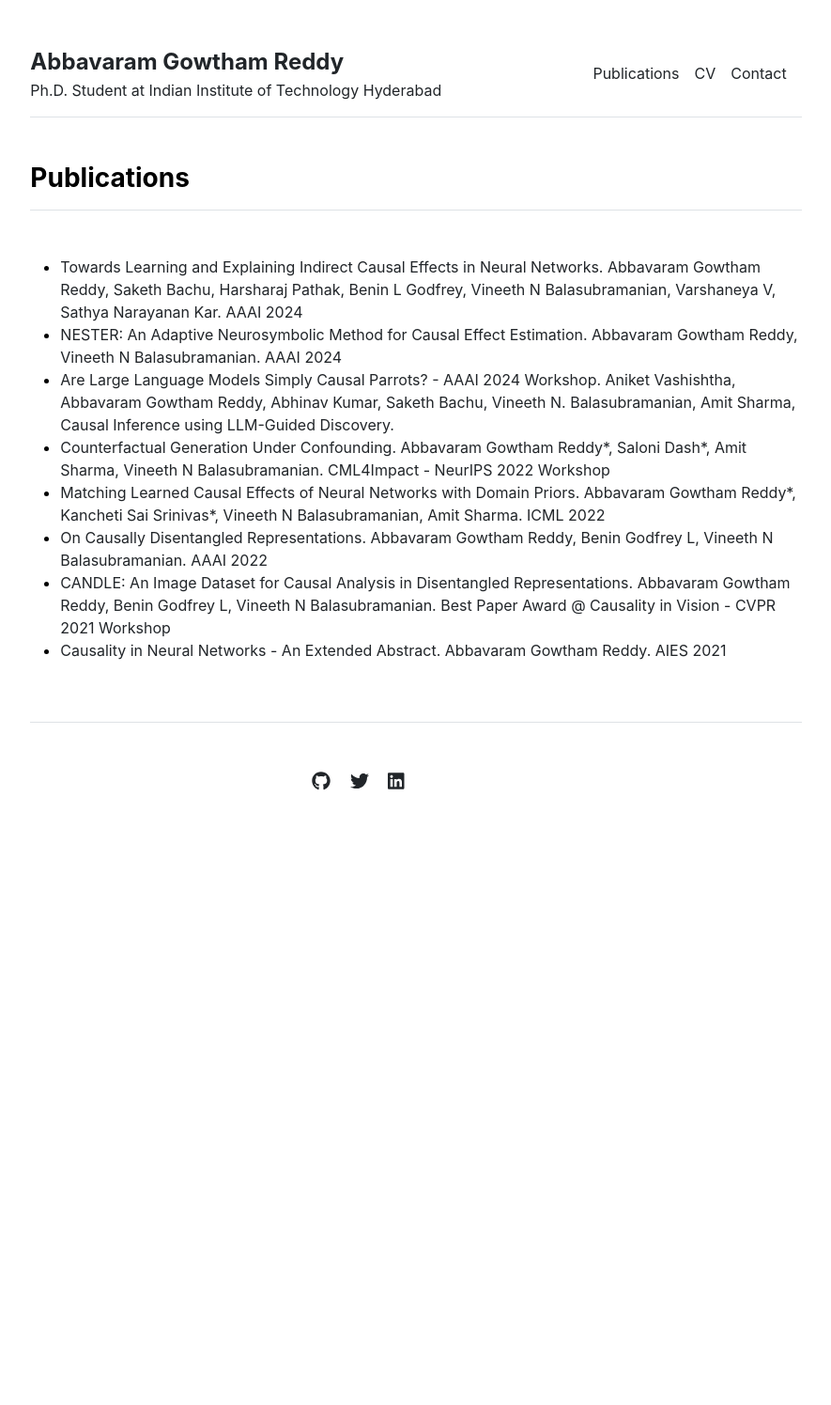
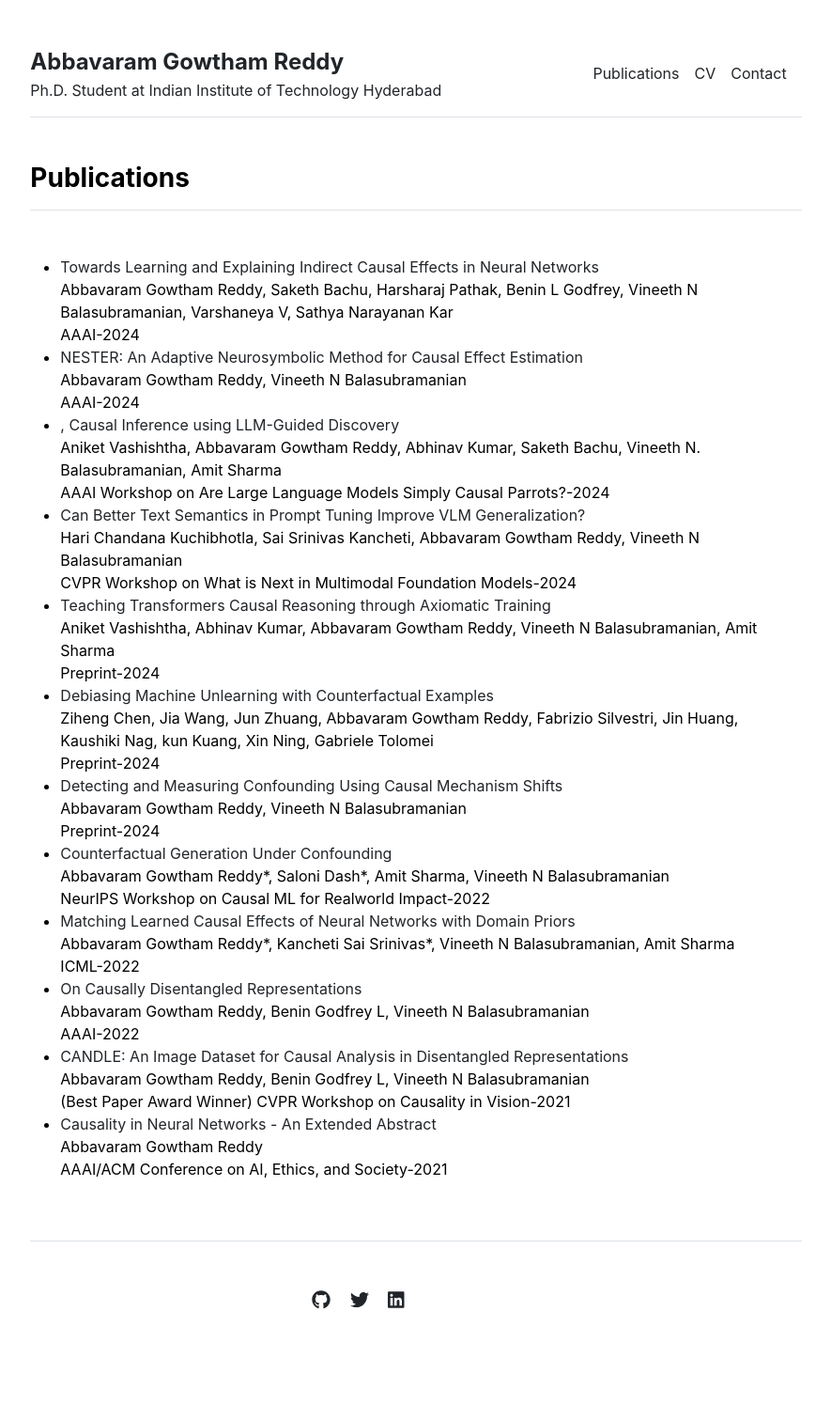
Before and after one commit to gautam0707/gautam0707.github.io, a Jekyll site: the page built from publications.md, in a window 1280 px wide. Shown: the whole page at 94% size, without its empty margins (197-1082 px from the left). Built offline with Jekyll 4.4.1, drawn with Linux system fonts in a browser that asks for light colours; before the commit the page ends 943 px from its top, so only the background shows below that.

Commit message:
publications

```diff
--- a/_data/publications.yml
+++ b/_data/publications.yml
@@ -1,19 +1,61 @@
-featured:
-- {name: 'Towards Learning and Explaining Indirect Causal Effects in Neural Networks. Abbavaram Gowtham Reddy, Saketh Bachu, Harsharaj Pathak, Benin L Godfrey, Vineeth N Balasubramanian, Varshaneya V, Sathya Narayanan Kar. AAAI 2024', url: 'https://arxiv.org/pdf/2303.13850.pdf'}
-- {name: 'NESTER: An Adaptive Neurosymbolic Method for Causal Effect Estimation. Abbavaram Gowtham Reddy, Vineeth N Balasubramanian. AAAI 2024', url: 'https://arxiv.org/pdf/2211.04370.pdf'}
-- {name: 'Are Large Language Models Simply Causal Parrots? - AAAI 2024 Workshop. Aniket Vashishtha, Abbavaram Gowtham Reddy, Abhinav Kumar, Saketh Bachu, Vineeth N. Balasubramanian, Amit Sharma, Causal Inference using LLM-Guided Discovery.', url: 'https://openreview.net/forum?id=4B296hrTIS&referrer=%5BAuthor%20Console%5D(%2Fgroup%3Fid%3DAAAI.org%2F2024%2FWorkshop%2FLLM-CP%2FAuthors%23your-submissions'}
-- {name: 'Counterfactual Generation Under Confounding. Abbavaram Gowtham Reddy*, Saloni Dash*, Amit Sharma, Vineeth N Balasubramanian. CML4Impact - NeurIPS 2022 Workshop', url: 'https://openreview.net/forum?id=JyBdgHT-KH_'}
-- {name: 'Matching Learned Causal Effects of Neural Networks with Domain Priors. Abbavaram Gowtham Reddy*, Kancheti Sai Srinivas*, Vineeth N Balasubramanian, Amit Sharma. ICML 2022', url: 'https://proceedings.mlr.press/v162/kancheti22a.html'}
-- {name: 'On Causally Disentangled Representations. Abbavaram Gowtham Reddy, Benin Godfrey L, Vineeth N Balasubramanian. AAAI 2022', url: 'https://doi.org/10.1609/aaai.v36i7.20781'}
-- {name: 'CANDLE: An Image Dataset for Causal Analysis in Disentangled Representations. Abbavaram Gowtham Reddy, Benin Godfrey L, Vineeth N Balasubramanian. Best Paper Award @ Causality in Vision - CVPR 2021 Workshop', url: 'https://github.com/gautam0707/candle-simulator'}
-- {name: 'Causality in Neural Networks - An Extended Abstract. Abbavaram Gowtham Reddy. AIES 2021', url: 'https://doi.org/10.1145/3461702.3462467'}
-
 index:
-- {name: 'Towards Learning and Explaining Indirect Causal Effects in Neural Networks. Abbavaram Gowtham Reddy, Saketh Bachu, Harsharaj Pathak, Benin L Godfrey, Vineeth N Balasubramanian, Varshaneya V, Sathya Narayanan Kar. AAAI 2024', url: 'https://arxiv.org/pdf/2303.13850.pdf'}
-- {name: 'NESTER: An Adaptive Neurosymbolic Method for Causal Effect Estimation. Abbavaram Gowtham Reddy, Vineeth N Balasubramanian. AAAI 2024', url: 'https://arxiv.org/pdf/2211.04370.pdf'}
-- {name: 'Are Large Language Models Simply Causal Parrots? - AAAI 2024 Workshop. Aniket Vashishtha, Abbavaram Gowtham Reddy, Abhinav Kumar, Saketh Bachu, Vineeth N. Balasubramanian, Amit Sharma, Causal Inference using LLM-Guided Discovery.', url: 'https://openreview.net/forum?id=4B296hrTIS&referrer=%5BAuthor%20Console%5D(%2Fgroup%3Fid%3DAAAI.org%2F2024%2FWorkshop%2FLLM-CP%2FAuthors%23your-submissions'}
-- {name: 'Counterfactual Generation Under Confounding. Abbavaram Gowtham Reddy*, Saloni Dash*, Amit Sharma, Vineeth N Balasubramanian. CML4Impact - NeurIPS 2022 Workshop', url: 'https://openreview.net/forum?id=JyBdgHT-KH_'}
-- {name: 'Matching Learned Causal Effects of Neural Networks with Domain Priors. Abbavaram Gowtham Reddy*, Kancheti Sai Srinivas*, Vineeth N Balasubramanian, Amit Sharma. ICML 2022', url: 'https://proceedings.mlr.press/v162/kancheti22a.html'}
-- {name: 'On Causally Disentangled Representations. Abbavaram Gowtham Reddy, Benin Godfrey L, Vineeth N Balasubramanian. AAAI 2022', url: 'https://doi.org/10.1609/aaai.v36i7.20781'}
-- {name: 'CANDLE: An Image Dataset for Causal Analysis in Disentangled Representations. Abbavaram Gowtham Reddy, Benin Godfrey L, Vineeth N Balasubramanian. Best Paper Award @ Causality in Vision - CVPR 2021 Workshop', url: 'https://github.com/gautam0707/candle-simulator'}
-- {name: 'Causality in Neural Networks - An Extended Abstract. Abbavaram Gowtham Reddy. AIES 2021', url: 'https://doi.org/10.1145/3461702.3462467'}
+- {venue: 'AAAI',
+  year: '2024',
+  authors: "Abbavaram Gowtham Reddy, Saketh Bachu, Harsharaj Pathak, Benin L Godfrey, Vineeth N Balasubramanian, Varshaneya V, Sathya Narayanan Kar",
+  title: 'Towards Learning and Explaining Indirect Causal Effects in Neural Networks',
+  url: 'https://arxiv.org/pdf/2303.13850.pdf'}
+- {venue: 'AAAI',
+  year: '2024',
+  authors: "Abbavaram Gowtham Reddy, Vineeth N Balasubramanian",
+  title: 'NESTER: An Adaptive Neurosymbolic Method for Causal Effect Estimation',
+  url: 'https://arxiv.org/pdf/2211.04370.pdf'}
+- {venue: 'AAAI Workshop on Are Large Language Models Simply Causal Parrots?',
+ year: '2024',
+ authors: "Aniket Vashishtha, Abbavaram Gowtham Reddy, Abhinav Kumar, Saketh Bachu, Vineeth N. Balasubramanian, Amit Sharma",
+ title: ', Causal Inference using LLM-Guided Discovery',
+ url: 'https://openreview.net/forum?id=4B296hrTIS&referrer=%5BAuthor%20Console%5D(%2Fgroup%3Fid%3DAAAI.org%2F2024%2FWorkshop%2FLLM-CP%2FAuthors%23your-submissions'}
+- {venue: 'CVPR Workshop on What is Next in Multimodal Foundation Models',
+  year: '2024',
+  authors: "Hari Chandana Kuchibhotla, Sai Srinivas Kancheti, Abbavaram Gowtham Reddy, Vineeth N Balasubramanian",
+  title: 'Can Better Text Semantics in Prompt Tuning Improve VLM Generalization?',
+  url: 'https://arxiv.org/pdf/2405.07921'}
+- {venue: 'Preprint',
+  year: '2024',
+  authors: "Aniket Vashishtha, Abhinav Kumar, Abbavaram Gowtham Reddy, Vineeth N Balasubramanian, Amit Sharma",
+  title: 'Teaching Transformers Causal Reasoning through Axiomatic Training',
+  url: 'https://arxiv.org/pdf/2407.07612'}
+- {venue: 'Preprint',
+  year: '2024',
+  authors: "Ziheng Chen, Jia Wang, Jun Zhuang, Abbavaram Gowtham Reddy, Fabrizio Silvestri, Jin Huang, Kaushiki Nag, kun Kuang, Xin Ning, Gabriele Tolomei",
+  title: 'Debiasing Machine Unlearning with Counterfactual Examples',
+  url: 'https://arxiv.org/pdf/2404.15760'}
+- {venue: 'Preprint',
+  year: '2024',
+  authors: "Abbavaram Gowtham Reddy, Vineeth N Balasubramanian",
+  title: 'Detecting and Measuring Confounding Using Causal Mechanism Shifts',
+  url: ''}
+- {venue: "NeurIPS Workshop on Causal ML for Realworld Impact",
+  year: "2022",
+  authors: "Abbavaram Gowtham Reddy*, Saloni Dash*, Amit Sharma, Vineeth N Balasubramanian",
+  title: 'Counterfactual Generation Under Confounding',
+  url: 'https://openreview.net/forum?id=JyBdgHT-KH_'}
+- {venue: "ICML",
+  year: "2022",
+  authors: "Abbavaram Gowtham Reddy*, Kancheti Sai Srinivas*, Vineeth N Balasubramanian, Amit Sharma",
+  title: 'Matching Learned Causal Effects of Neural Networks with Domain Priors',
+   url: 'https://proceedings.mlr.press/v162/kancheti22a.html'}
+- {venue: "AAAI",
+  year: "2022",
+  authors: "Abbavaram Gowtham Reddy, Benin Godfrey L, Vineeth N Balasubramanian",
+  title: 'On Causally Disentangled Representations',
+  url: 'https://doi.org/10.1609/aaai.v36i7.20781'}
+- {venue: "(Best Paper Award Winner) CVPR Workshop on Causality in Vision",
+  year: "2021",
+  authors: "Abbavaram Gowtham Reddy, Benin Godfrey L, Vineeth N Balasubramanian",
+  title: 'CANDLE: An Image Dataset for Causal Analysis in Disentangled Representations',
+  url: 'https://github.com/gautam0707/candle-simulator'}
+- {venue: "AAAI/ACM Conference on AI, Ethics, and Society",
+  year: "2021",
+  authors: "Abbavaram Gowtham Reddy",
+  title: 'Causality in Neural Networks - An Extended Abstract',
+   url: 'https://doi.org/10.1145/3461702.3462467'}
--- a/_includes/publications.html
+++ b/_includes/publications.html
@@ -1,20 +1,13 @@
 <div class="row g-5 mb-5">
   <div>
     <h3 class="fw-bold border-bottom pb-3 mb-5">Publications</h3>
-    {% if page.title == "Home" %}
     <ul>
       {% for item in site.data.publications.index %}
-        <li><a href="{{ item.url }}" style="text-decoration: none;">{{ item.name }}</a></li>
+        <li><a href="{{ item.url }}" style="text-decoration: none;">{{ item.title }}</a></br>
+          {{item.authors}}</br>
+          {{item.venue}}-{{item.year}}</br>
+        </li>
       {% endfor %}
     </ul>
-
-    {% else %}
-    <ul>
-      {% for item in site.data.publications.index %}
-        <li><a href="{{ item.url }}" style="text-decoration: none;">{{ item.name }}</a></li>
-      {% endfor %}
-    </ul>
-
-    {% endif %}
   </div>
 </div>
```
